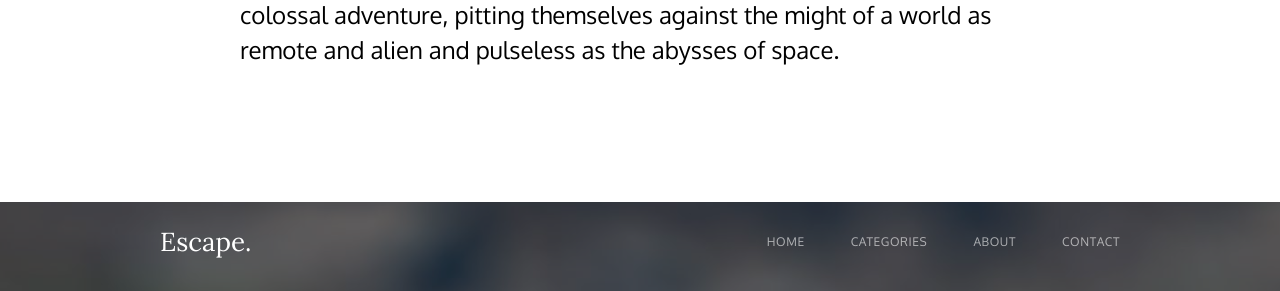
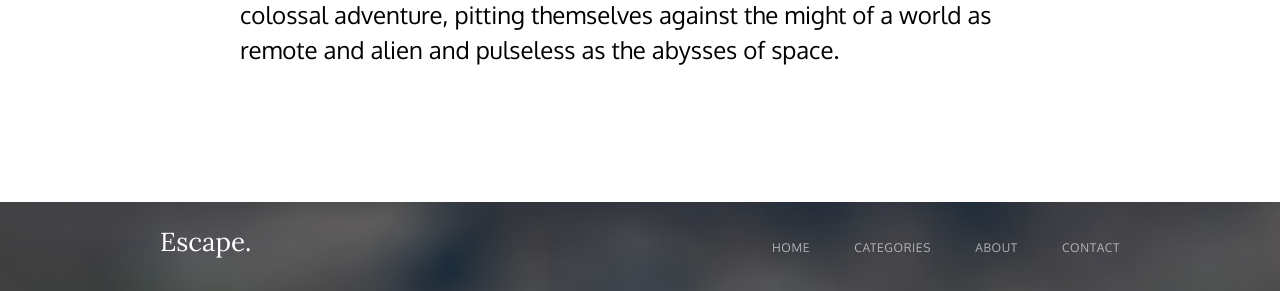
Before and after one commit to FALLENEZER/Web, a PHP site: page /the-road-ahead.html in a window 1280 px wide. Shown: the part 2639-2930 px from the top of the page. Run offline with PHP 8.4, Linux system fonts and the light colour scheme.

Commit message:
Mega final

```diff
--- a/Вёрстка/style.css
+++ b/Вёрстка/style.css
@@ -1,9 +1,13 @@
 body {
-    font-family: Oxygen, sans-serif;
-    font-size: 24px;
+    line-height: 35px;
+}
+
+main {
     font-weight: 400;
     line-height: 35px;
     text-align: left;
+    font-size: 24px;
+    font-family: Oxygen, sans-serif;
 }
 
 header {
@@ -12,7 +16,9 @@ header {
     justify-content: space-between;
 }
 
-.Small_variants a {
+.list li {
+    list-style-type: none;
+    display: inline;
     font-family: Oxygen, sans-serif;
     font-size: 12px;
     font-weight: 400;
@@ -23,11 +29,11 @@ header {
     margin-left: 40px;
 }
 
-.Small_variants {
+nav {
     margin-top: -10px;
 }
 
-.Logo {
+.logo {
     font-family: 'Lora', serif;
     font-size: 26px;
     font-weight: 400;
@@ -35,13 +41,13 @@ header {
     text-align: left;
 }
 
-#img_main {
+.img_main {
     padding: 0;
     width: 100%;
     margin-top: 38px;
 }
 
-#Main_Header {
+h1 {
     margin: -7px 221px;
     font-family: 'Lora', serif;
     font-size: 50px;
@@ -51,7 +57,7 @@ header {
     text-align: center;
 }
 
-#Subtext {
+h2 {
     color: rgba(46, 46, 46, 0.63);
     font-family: Oxygen, sans-serif;
     margin: 20px 218px;
@@ -61,11 +67,11 @@ header {
     text-align: center;
 }
 
-#headers {
+.headers {
     margin: 89px 250px;
 }
 
-#Main_text {
+.main_text {
     font-family: Oxygen, sans-serif;
     font-size: 24px;
     font-weight: 400;
@@ -74,22 +80,19 @@ header {
     padding: 140px 240px 135px;
 }
 
-#bottom_header {
-    color: rgba(255, 255, 255, 0.6);
+footer {
+    font-family: 'Lora', serif;
+    height: 89px;
+    background-image: url("Photos/Bottom_image.png");
 }
 
-footer {
-    height: 89px;
-    background-image: url("image.png");
-}
-
-#footer_color {
+.footer_color {
     background: rgba(35, 47, 56, 0.6);
     width: 100%;
     height: 100%;
 }
 
-#footer_content {
+.footer_content {
     margin: 0 auto;
     max-width: 960px;
     display: flex;
@@ -97,11 +100,11 @@ footer {
     justify-content: space-between;
 }
 
-#bottom_header {
+.bottom_header {
     color: rgba(255, 255, 255);
 }
 
-#bottom_text {
+.bottom_li {
     color: rgba(255, 255, 255, 0.6);
 }
 
--- a/Вёрстка/the-road-ahead.html
+++ b/Вёрстка/the-road-ahead.html
@@ -15,22 +15,24 @@
 </head>
 <body>
 <header>
-	<a class="Logo">Escape.</a>
-	<nav class="Small_variants">
-		<a>HOME</a>
-		<a>CATEGORIES</a>
-		<a>ABOUT</a>
-		<a>CONTACT</a>
+	<a class="logo">Escape.</a>
+	<nav>
+	<ul class="list">
+		<li>HOME</li>
+		<li>CATEGORIES</li>
+		<li>ABOUT</li>
+		<li>CONTACT</li>
+	</ul>
 	</nav>
 </header>
 
 <main>
-	<div id="headers">
-	<h1 id="Main_Header">The Road Ahead</h1>
-	<h2 id="Subtext">The road ahead might be paved - it might not be.</h2>
+	<div class="headers">
+	<h1>The Road Ahead</h1>
+	<h2>The road ahead might be paved - it might not be.</h2>
 	</div>
-	<img id="img_main" src="photo_2024-02-09%2000.09.23.jpeg" alt="Error">
-	<div id="Main_text">
+	<img class="img_main" src="Photos/Mountains_main_back.jpeg" alt="Mountains">
+	<div class="main_text">
 		<p>
 		Dark spruce forest frowned on either side the frozen waterway. The trees had been stripped by a recent wind of their white covering of frost, and they seemed to lean towards each other, black and ominous, in the fading light. A vast silence reigned over the land. The land itself was a desolation, lifeless, without movement, so lone and cold that the spirit of it was not even that of sadness. There was a hint in it of laughter, but of a laughter more terrible than any sadness—a laughter that was mirthless as the smile of the sphinx, a laughter cold as the frost and partaking of the grimness of infallibility. It was the masterful and incommunicable wisdom of eternity laughing at the futility of life and the effort of life. It was the Wild, the savage, frozen-hearted Northland Wild.
 		</p>
@@ -50,15 +52,15 @@
 </main>
 
 <footer>
-	<div id="footer_color">
-	<div id="footer_content">
-	<a class="Logo" id="bottom_header">Escape.</a>
-	<nav class="Small_variants" id="bottom_text">
-		<a>HOME</a>
-		<a>CATEGORIES</a>
-		<a>ABOUT</a>
-		<a>CONTACT</a>
-	</nav>
+	<div class="footer_color">
+	<div class="footer_content">
+	<a class="logo bottom_header">Escape.</a>
+		<ul class="list bottom_li">
+			<li>HOME</li>
+			<li>CATEGORIES</li>
+			<li>ABOUT</li>
+			<li>CONTACT</li>
+		</ul>
 	</div>
 	</div>
 </footer>
```
Also changed, not shown: Вёрстка/Photos/Bottom_image.png (renamed from Вёрстка/image.png), Вёрстка/Photos/Mountains_main_back.jpeg (renamed from Вёрстка/photo_2024-02-09 00.09.23.jpeg).
